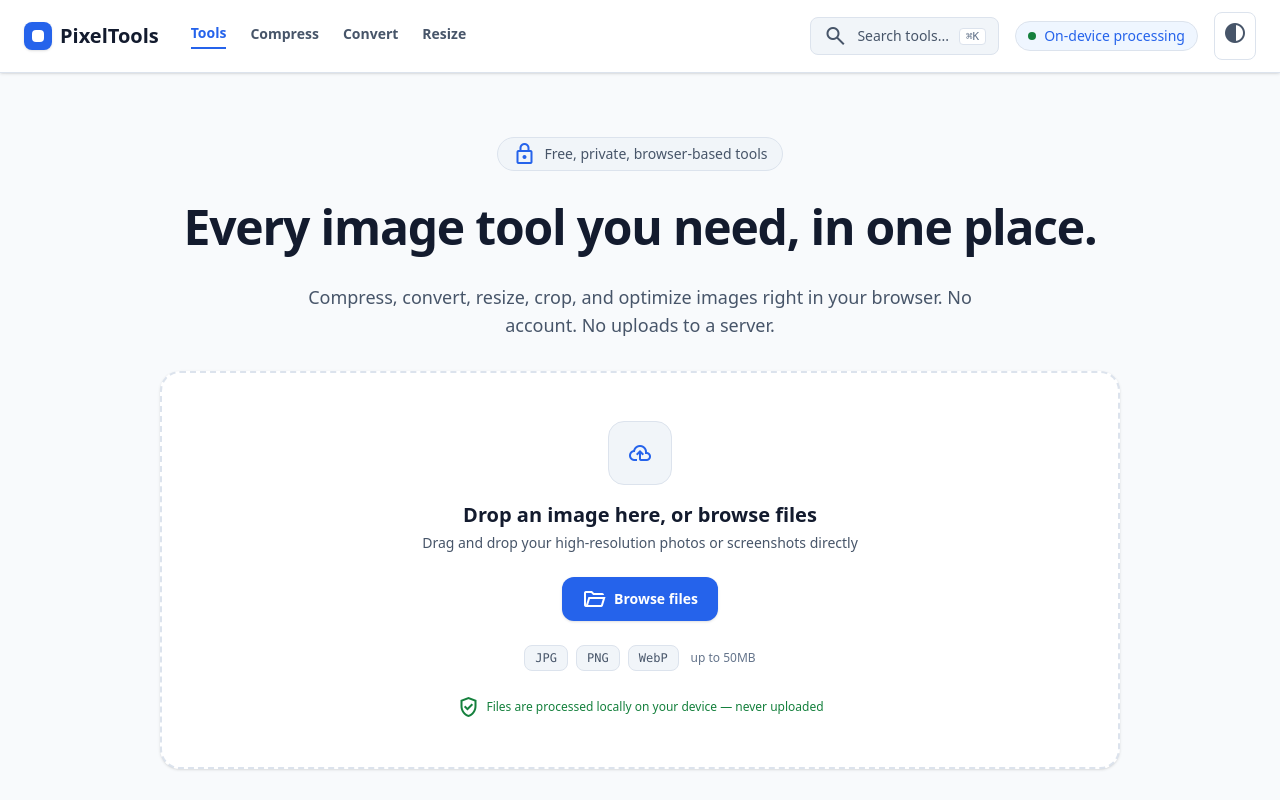
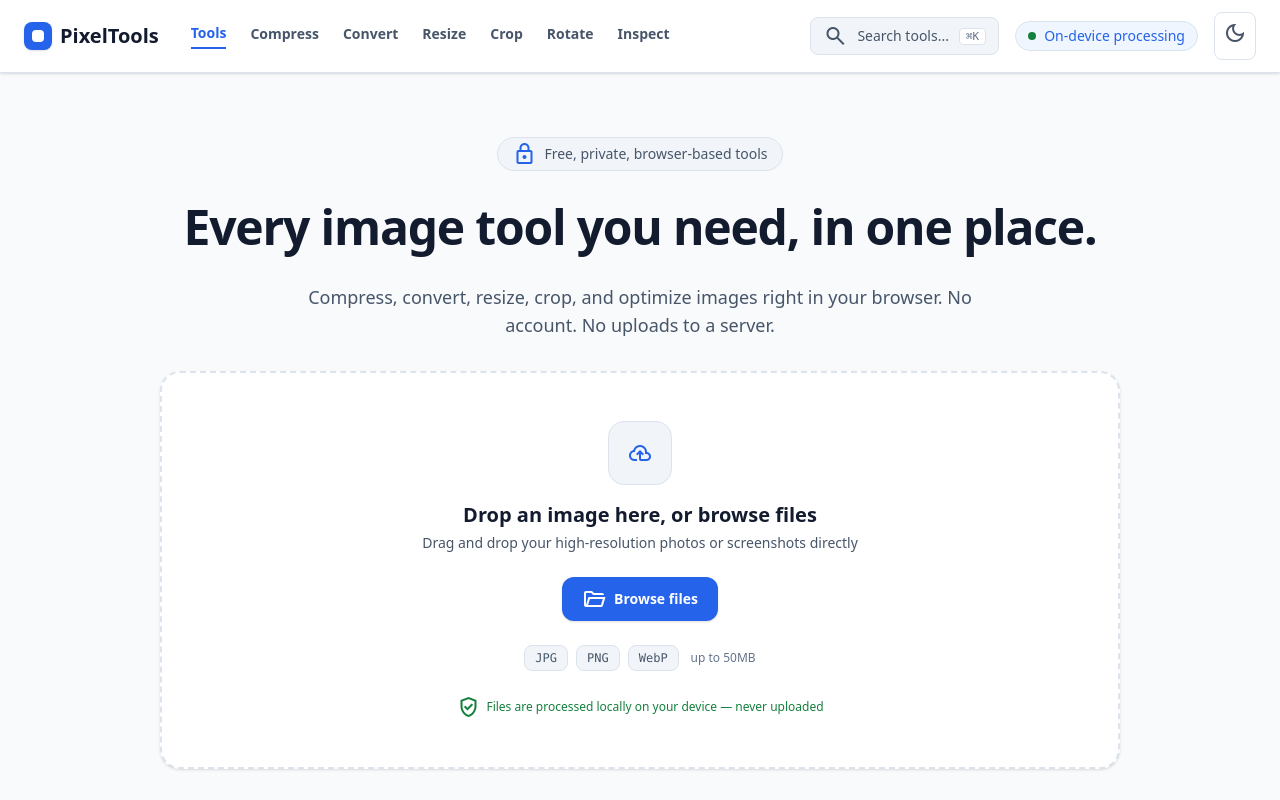
Before and after one commit to Toki001/pixeltools, a Next.js app: page / in a window 1280 px wide. Shown: the top 800 px of the page. Built offline with nearby package versions, Linux system fonts and the light colour scheme; no server answers.

Commit message:
fix: resolve UI bugs with navbar hover, missing links, and darkmode dropzone hover

```diff
--- a/src/app/page.tsx
+++ b/src/app/page.tsx
@@ -21,7 +21,7 @@ export default function Home() {
 
         {/* Central Hero Interactive Uploader */}
         <div className="mt-8">
-          <div className="relative bg-white dark:bg-[#121C2D] rounded-[20px] border-2 border-dashed border-[#DCE3ED] dark:border-[#334155] hover:border-[#2563eb] dark:hover:border-[#60A5FA] p-8 md:p-12 text-center transition-all duration-200 cursor-pointer shadow-sm group hover:bg-[#EFF6FF] dark:hover:bg-opacity-10" id="dropzone">
+          <div className="relative bg-white dark:bg-[#121C2D] rounded-[20px] border-2 border-dashed border-[#DCE3ED] dark:border-[#334155] hover:border-[#2563eb] dark:hover:border-[#60A5FA] p-8 md:p-12 text-center transition-all duration-200 cursor-pointer shadow-sm group hover:bg-[#EFF6FF] dark:hover:bg-[#1B2A40]" id="dropzone">
             <input accept="image/png, image/jpeg, image/webp" className="absolute inset-0 w-full h-full opacity-0 cursor-pointer z-10" id="fileInput" multiple type="file" />
             <div className="flex flex-col items-center justify-center space-y-4 pointer-events-none">
               <div className="w-16 h-16 rounded-2xl bg-[#F1F5F9] dark:bg-[#1B2A40] border border-[#DCE3ED] dark:border-[#334155] flex items-center justify-center text-[#2563eb] dark:text-[#60A5FA] group-hover:scale-105 transition-transform duration-150">
--- a/src/components/chrome/Header.tsx
+++ b/src/components/chrome/Header.tsx
@@ -6,7 +6,7 @@ import { useEffect, useState } from "react";
 import { siteConfig } from "@/config/site";
 
 export function Header() {
-  const { theme, setTheme } = useTheme();
+  const { theme, setTheme, resolvedTheme } = useTheme();
   const [mounted, setMounted] = useState(false);
   const [menuOpen, setMenuOpen] = useState(false);
 
@@ -16,7 +16,7 @@ export function Header() {
   }, []);
 
   const toggleTheme = () => {
-    setTheme(theme === "dark" ? "light" : "dark");
+    setTheme(resolvedTheme === "dark" ? "light" : "dark");
   };
 
   return (
@@ -36,21 +36,30 @@ export function Header() {
             <Link href="/tools" className="text-[#2563eb] dark:text-[#60A5FA] font-bold border-b-2 border-[#2563eb] dark:border-[#60A5FA] pb-1 text-sm transition-colors duration-150">
               Tools
             </Link>
-            <Link href="/tools/image-compressor" className="text-[#475569] dark:text-[#CBD5E1] hover:text-[#131b2e] dark:hover:text-[#F8FAFC] pb-1 text-sm font-semibold transition-colors duration-150">
+            <Link href="/tools/image-compressor" className="text-[#475569] dark:text-[#CBD5E1] hover:text-[#2563eb] dark:hover:text-[#60A5FA] pb-1 text-sm font-semibold transition-colors duration-150">
               Compress
             </Link>
-            <Link href="/tools/image-converter" className="text-[#475569] dark:text-[#CBD5E1] hover:text-[#131b2e] dark:hover:text-[#F8FAFC] pb-1 text-sm font-semibold transition-colors duration-150">
+            <Link href="/tools/image-converter" className="text-[#475569] dark:text-[#CBD5E1] hover:text-[#2563eb] dark:hover:text-[#60A5FA] pb-1 text-sm font-semibold transition-colors duration-150">
               Convert
             </Link>
-            <Link href="/tools/image-resizer" className="text-[#475569] dark:text-[#CBD5E1] hover:text-[#131b2e] dark:hover:text-[#F8FAFC] pb-1 text-sm font-semibold transition-colors duration-150">
+            <Link href="/tools/image-resizer" className="text-[#475569] dark:text-[#CBD5E1] hover:text-[#2563eb] dark:hover:text-[#60A5FA] pb-1 text-sm font-semibold transition-colors duration-150">
               Resize
+            </Link>
+            <Link href="/tools/image-cropper" className="text-[#475569] dark:text-[#CBD5E1] hover:text-[#2563eb] dark:hover:text-[#60A5FA] pb-1 text-sm font-semibold transition-colors duration-150">
+              Crop
+            </Link>
+            <Link href="/tools/image-rotator" className="text-[#475569] dark:text-[#CBD5E1] hover:text-[#2563eb] dark:hover:text-[#60A5FA] pb-1 text-sm font-semibold transition-colors duration-150">
+              Rotate
+            </Link>
+            <Link href="/tools/image-inspector" className="text-[#475569] dark:text-[#CBD5E1] hover:text-[#2563eb] dark:hover:text-[#60A5FA] pb-1 text-sm font-semibold transition-colors duration-150">
+              Inspect
             </Link>
           </nav>
         </div>
 
         {/* Search, Pill Badge & Trailing Actions */}
         <div className="flex items-center gap-2 md:gap-4">
-          <button className="hidden sm:flex items-center gap-2.5 px-3 py-1.5 rounded-lg border border-[#DCE3ED] dark:border-[#334155] bg-[#F1F5F9] dark:bg-[#1B2A40] text-[#475569] dark:text-[#CBD5E1] hover:text-[#131b2e] dark:hover:text-[#F8FAFC] text-sm transition-all duration-150" type="button">
+          <button className="hidden sm:flex items-center gap-2.5 px-3 py-1.5 rounded-lg border border-[#DCE3ED] dark:border-[#334155] bg-[#F1F5F9] dark:bg-[#1B2A40] text-[#475569] dark:text-[#CBD5E1] hover:text-[#2563eb] dark:hover:text-[#60A5FA] text-sm transition-all duration-150" type="button">
             <span className="material-symbols-outlined text-[18px]">search</span>
             <span>Search tools...</span>
             <kbd className="px-1.5 py-0.5 rounded border border-[#DCE3ED] dark:border-[#334155] bg-white dark:bg-[#121C2D] text-[#64748B] dark:text-[#CBD5E1] text-[11px] font-mono leading-none">⌘K</kbd>
@@ -61,15 +70,15 @@ export function Header() {
             <span>On-device processing</span>
           </div>
 
-          <button onClick={toggleTheme} aria-label="Toggle theme" className="p-2 rounded-lg border border-[#DCE3ED] dark:border-[#334155] text-[#475569] dark:text-[#CBD5E1] hover:text-[#131b2e] dark:hover:text-[#F8FAFC] hover:bg-[#F1F5F9] dark:hover:bg-[#1B2A40] transition-colors duration-150" type="button">
+          <button onClick={toggleTheme} aria-label="Toggle theme" className="p-2 rounded-lg border border-[#DCE3ED] dark:border-[#334155] text-[#475569] dark:text-[#CBD5E1] hover:text-[#2563eb] dark:hover:text-[#60A5FA] hover:bg-[#F1F5F9] dark:hover:bg-[#1B2A40] transition-colors duration-150" type="button">
             {mounted ? (
-              <span className="material-symbols-outlined text-[20px]">{theme === "dark" ? "light_mode" : "contrast"}</span>
+              <span className="material-symbols-outlined text-[20px]">{resolvedTheme === "dark" ? "light_mode" : "dark_mode"}</span>
             ) : (
-              <span className="material-symbols-outlined text-[20px]">contrast</span>
+              <span className="material-symbols-outlined text-[20px]">dark_mode</span>
             )}
           </button>
 
-          <button onClick={() => setMenuOpen(!menuOpen)} aria-label="Toggle mobile menu" className="md:hidden p-2 rounded-lg border border-[#DCE3ED] dark:border-[#334155] text-[#475569] dark:text-[#CBD5E1] hover:text-[#131b2e] dark:hover:text-[#F8FAFC] hover:bg-[#F1F5F9] dark:hover:bg-[#1B2A40] transition-colors duration-150" type="button">
+          <button onClick={() => setMenuOpen(!menuOpen)} aria-label="Toggle mobile menu" className="md:hidden p-2 rounded-lg border border-[#DCE3ED] dark:border-[#334155] text-[#475569] dark:text-[#CBD5E1] hover:text-[#2563eb] dark:hover:text-[#60A5FA] hover:bg-[#F1F5F9] dark:hover:bg-[#1B2A40] transition-colors duration-150" type="button">
             <span className="material-symbols-outlined text-[20px]">{menuOpen ? "close" : "menu"}</span>
           </button>
         </div>
```
Also changed, not shown: 1 other file (tests, documents, lock files or other folders).
